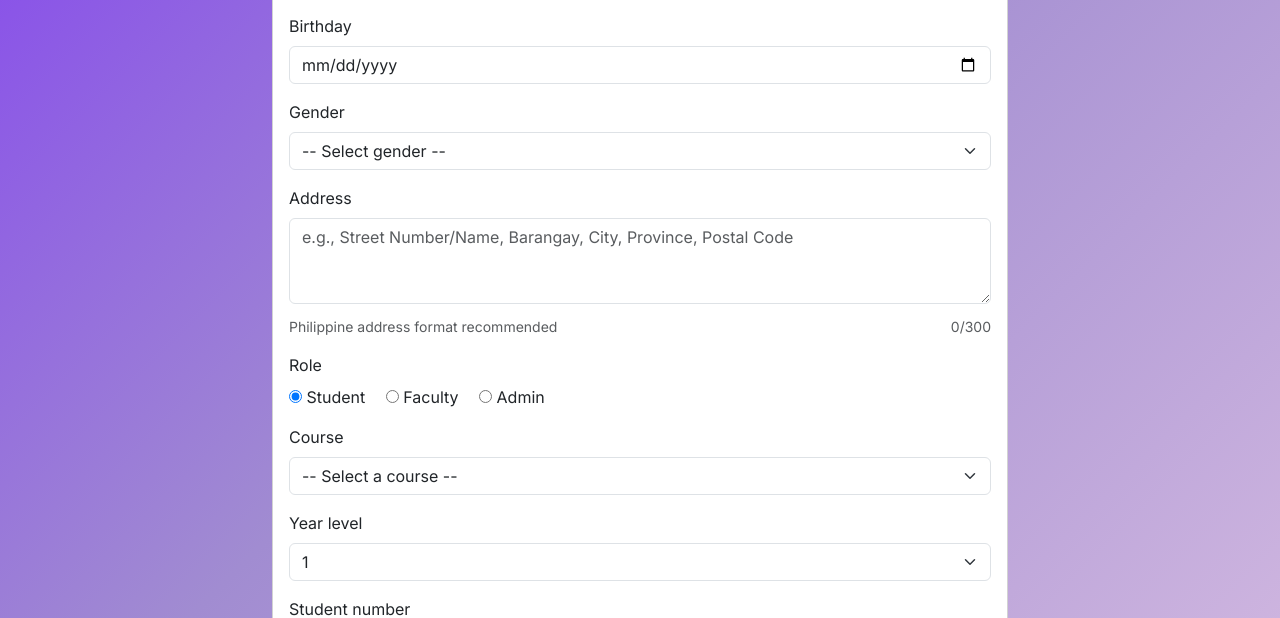
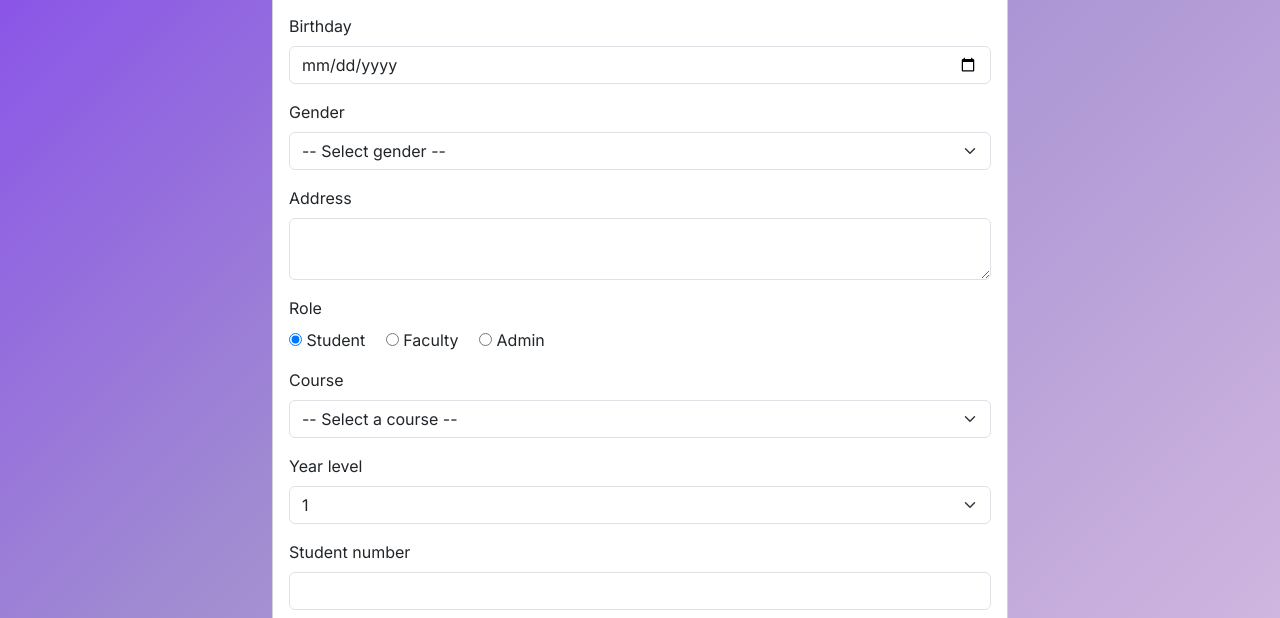
Before and after one commit to gabrielhipolito-dev/Faculty_Members_Consultation_Appointment, a PHP site: page /register.php in a window 1280 px wide. Shown: the part 540-1158 px from the top of the page. Run offline with PHP 8.4, Linux system fonts and the light colour scheme.

Commit message:
feat: simplify address input by removing validation and character count features

```diff
--- a/public/register.php
+++ b/public/register.php
@@ -180,12 +180,7 @@ include __DIR__ . '/../includes/header.php';
 
 						<div class="mb-3">
 							<label class="form-label">Address</label>
-							<textarea name="address" id="address" class="form-control" maxlength="300" rows="3" placeholder="e.g., Street Number/Name, Barangay, City, Province, Postal Code"><?php echo htmlspecialchars($formData['address']); ?></textarea>
-							<div class="d-flex justify-content-between align-items-center mt-2">
-								<small class="form-text text-muted">Philippine address format recommended</small>
-								<small class="form-text"><span id="charCount">0</span>/300</small>
-							</div>
-							<div class="form-text text-danger" id="addressError" style="display:none">Address must be 20-300 characters and include street, barangay, city, and province.</div>
+							<textarea name="address" class="form-control"><?php echo htmlspecialchars($formData['address']); ?></textarea>
 						</div>
 
 						<div class="mb-3">
@@ -525,91 +520,6 @@ include __DIR__ . '/../includes/header.php';
 	const phoneValidation = document.getElementById('phoneValidation');
 	const phoneError = document.getElementById('phoneError');
 	const phoneHint = document.getElementById('phoneHint');
-	const addressEl = document.getElementById('address');
-	const charCount = document.getElementById('charCount');
-	const addressError = document.getElementById('addressError');
-
-	// List of valid Philippine cities/municipalities and provinces
-	const philippineCities = [
-		'imus', 'dasmariñas', 'bacoor', 'kawit', 'rosario', 'magallanes', 'maragondon',
-		'tagaytay', 'silang', 'indang', 'general trivia', 'general mariano alvarez',
-		'cavite city', 'manila', 'quezon city', 'cebu', 'davao', 'manila', 'caloocan',
-		'las piñas', 'makati', 'mandaluyong', 'marikina', 'pasay', 'pasig', 'pateros',
-		'san juan', 'taguig', 'paranaque', 'muntinlupa', 'iloilo', 'bacolod', 'cebuh'
-	];
-
-	const philippineProvinces = [
-		'cavite', 'laguna', 'batangas', 'quezon', 'rizal', 'bulacan', 'nueva ecija',
-		'pampanga', 'tarlac', 'zambales', 'pangasinan', 'ilocos norte', 'ilocos sur',
-		'la union', 'benguet', 'ifugao', 'apayao', 'kalinga', 'mountain province',
-		'cagayan', 'isabela', 'nueva vizcaya', 'quirino', 'aurora', 'sorsogon',
-		'albay', 'camarines norte', 'camarines sur', 'misamis oriental', 'misamis occidental',
-		'negros occidental', 'negros oriental', 'iloilo', 'capiz', 'aklan', 'antique',
-		'masbate', 'siquijor', 'bohol', 'cebu', 'dinagat islands', 'surigao del norte',
-		'surigao del sur', 'agusan del norte', 'agusan del sur', 'davao oriental',
-		'davao occidental', 'davao del norte', 'davao del sur', 'south cotabato',
-		'cotabato', 'sarangani', 'sultan kudarat', 'maguindanao', 'lanao del norte',
-		'lanao del sur', 'basilan', 'sulu', 'tawi-tawi', 'palawan', 'romblon',
-		'mindoro occidental', 'mindoro oriental', 'batanes', 'catanduanes'
-	];
-
-	// Address validation function
-	function validateAddress(address) {
-		const trimmed = address.trim().toLowerCase();
-
-		// Check minimum length
-		if (trimmed.length < 20) {
-			return false;
-		}
-
-		// Check if address contains comma-separated components (street, barangay, city, province)
-		const parts = trimmed.split(',').map(p => p.trim());
-		if (parts.length < 3) {
-			return false;
-		}
-
-		// Check if at least one part contains a Philippine city or province name
-		const hasPhilippineLocation = parts.some(part => {
-			return philippineCities.some(city => part.includes(city)) ||
-				   philippineProvinces.some(province => part.includes(province)) ||
-				   part.includes('philippines') || part.includes('ph');
-		});
-
-		return hasPhilippineLocation;
-	}
-
-	// Address character counter and validation
-	addressEl.addEventListener('input', function() {
-		const length = this.value.length;
-		charCount.textContent = length;
-
-		// Update character count color
-		if (length > 0 && length < 20) {
-			charCount.parentElement.style.color = '#dc3545';
-		} else if (length >= 20 && length <= 300) {
-			const isValid = validateAddress(this.value);
-			charCount.parentElement.style.color = isValid ? '#28a745' : '#ffc107';
-		} else {
-			charCount.parentElement.style.color = '#999';
-		}
-	});
-
-	// Address validation on blur
-	addressEl.addEventListener('blur', function() {
-		const value = this.value.trim();
-		if (value !== '' && value.length >= 20) {
-			if (!validateAddress(value)) {
-				addressError.style.display = 'block';
-			} else {
-				addressError.style.display = 'none';
-			}
-		}
-	});
-
-	// Initialize character count on page load
-	if (addressEl.value.length > 0) {
-		charCount.textContent = addressEl.value.length;
-	}
 
 	// Phone number formatting and validation
 	contactEl.addEventListener('input', function() {
```
